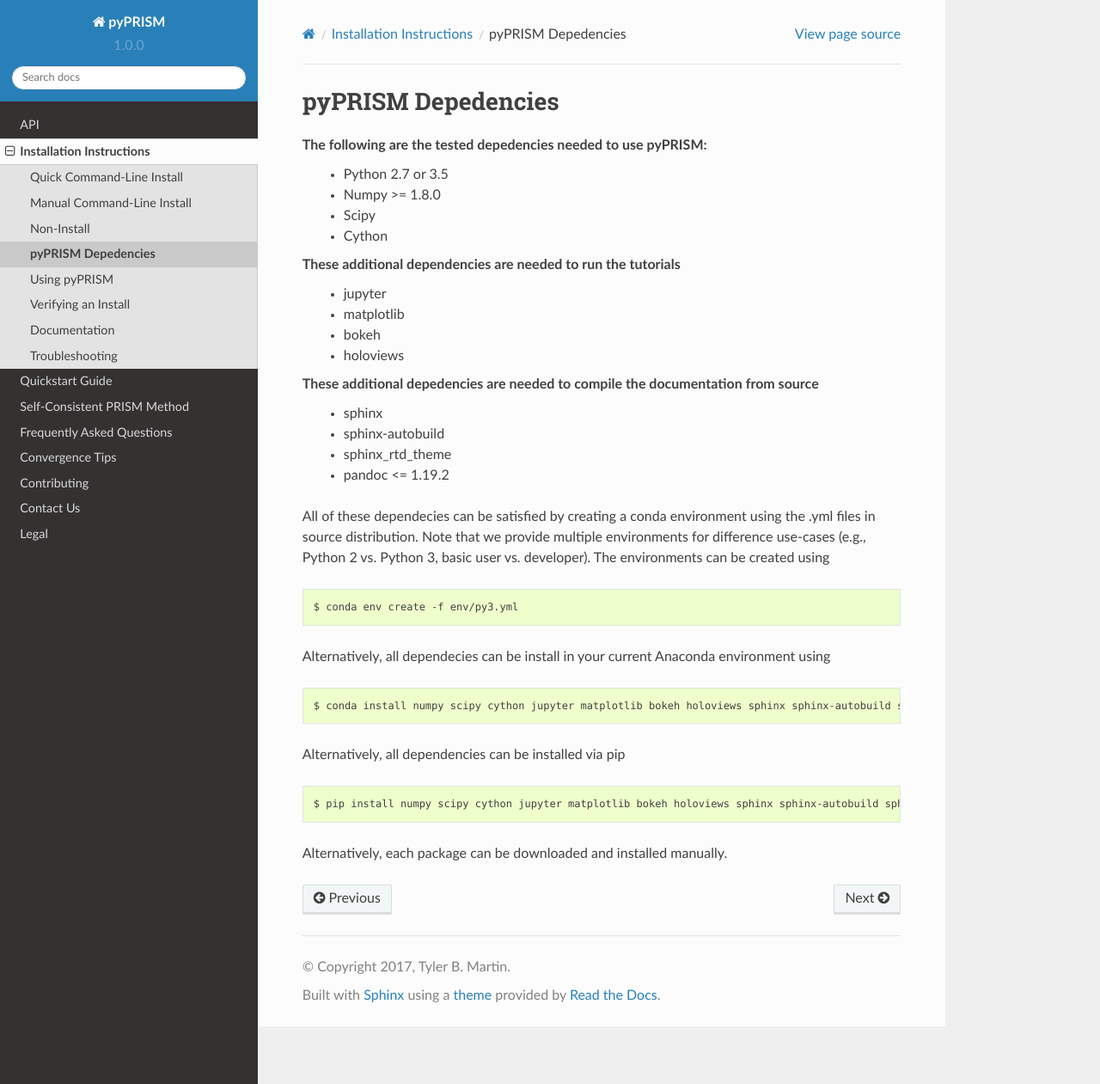
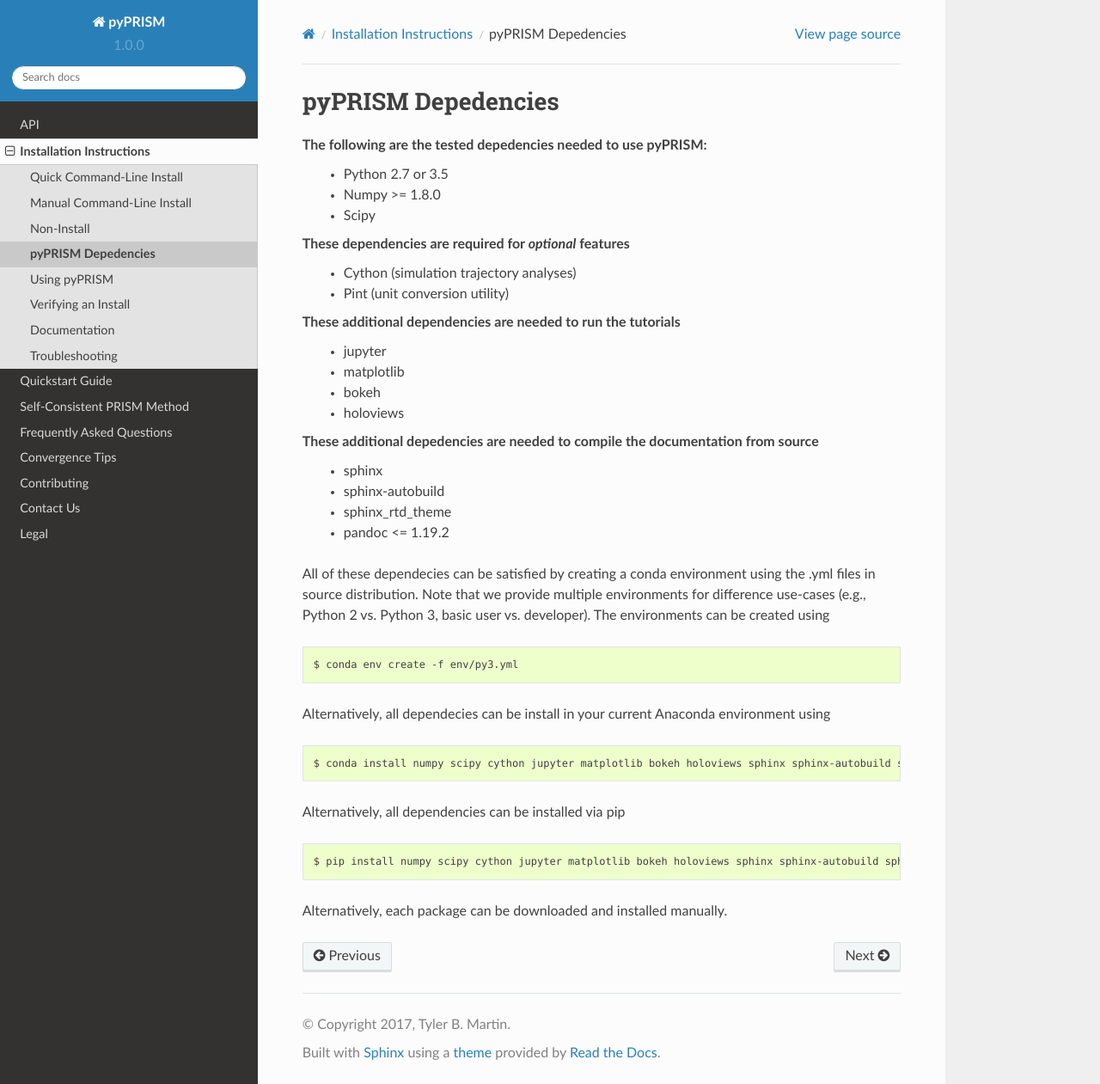
Before and after one commit to usnistgov/pyPRISM, a Sphinx documentation site: the page built from docs/install/dependencies.rst, in a window 1280 px wide and 1261 px high. Shown: the whole window at 86% size. Built offline with Sphinx 7.4.7 and the Read the Docs theme 2.0.0, drawn with Linux system fonts in a browser that asks for light colours; pages that are not in the unit, such as notebooks, are missing from menus.

```diff
--- a/docs/install/dependencies.rst
+++ b/docs/install/dependencies.rst
@@ -7,7 +7,10 @@ The following are the tested depedencies needed to use pyPRISM:
     - Python 2.7 or 3.5
     - Numpy >= 1.8.0
     - Scipy
-    - Cython
+
+These dependencies are required for *optional* features
+    - Cython (simulation trajectory analyses)
+    - Pint (unit conversion utility)
 
 These additional dependencies are needed to run the tutorials
     - jupyter
```
Also changed, not shown: README.md (+2 -21 lines).
